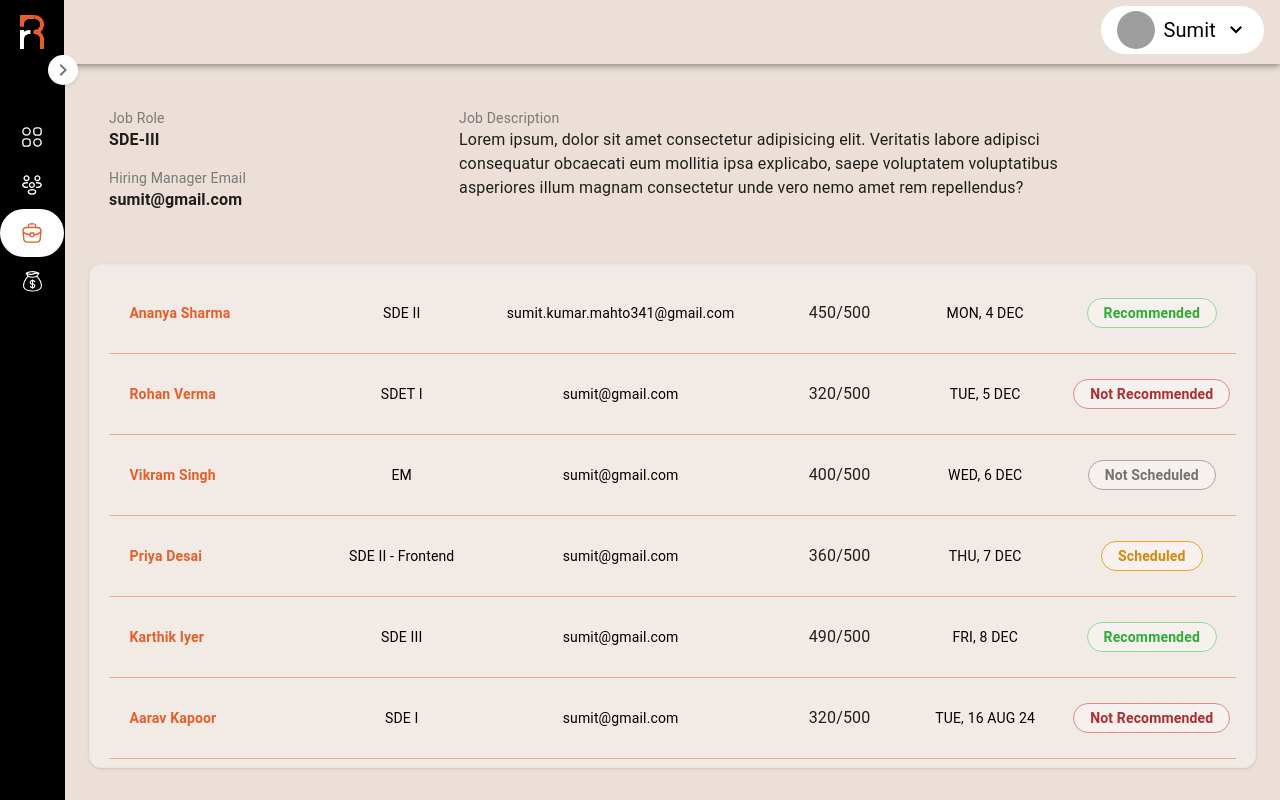
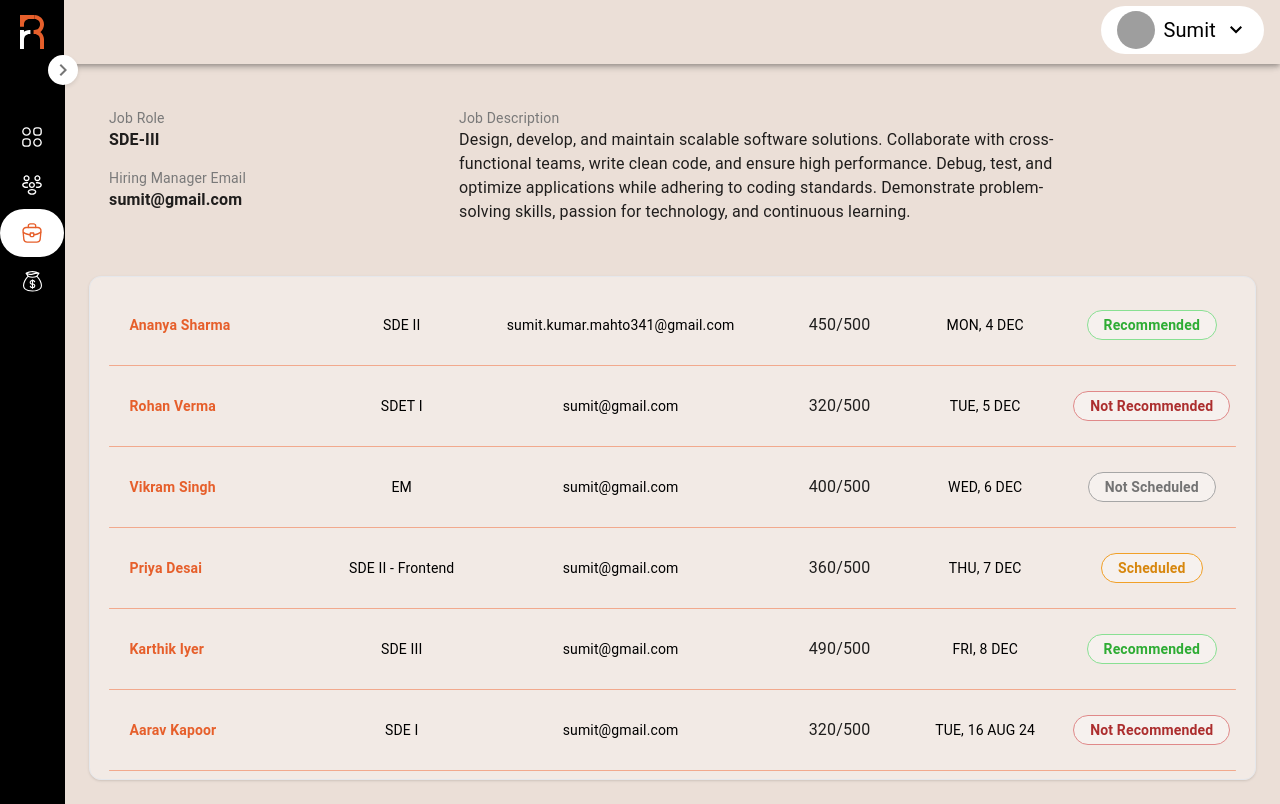
Before and after one commit to Roshan8319/Interview-Front, a React (Vite) app in the folder Frontend/: page /client/jobs/viewjob in a window 1280 px wide. Built offline with nearby package versions, Linux system fonts and the light colour scheme; grey boxes are pictures that could not be loaded.

Commit message:
refactor: update job description in ViewJob component and replace image asset

```diff
--- a/Frontend/src/Components/Client/InterviewPlatform/VerticalNavigationLinks/ViewJob.jsx
+++ b/Frontend/src/Components/Client/InterviewPlatform/VerticalNavigationLinks/ViewJob.jsx
@@ -154,7 +154,7 @@ function ViewJob() {
           <div className="mb-4">
             <label className="block text-sm text-[#797979]">Job Description</label>
             <div className='w-[80%] ' >
-              Lorem ipsum, dolor sit amet consectetur adipisicing elit. Veritatis labore adipisci consequatur obcaecati eum mollitia ipsa explicabo, saepe voluptatem voluptatibus asperiores illum magnam consectetur unde vero nemo amet rem repellendus?
+              Design, develop, and maintain scalable software solutions. Collaborate with cross-functional teams, write clean code, and ensure high performance. Debug, test, and optimize applications while adhering to coding standards. Demonstrate problem-solving skills, passion for technology, and continuous learning.
             </div>
           </div>
         </div>
```
Also changed, not shown: Frontend/src/assets/Sumit.png.
